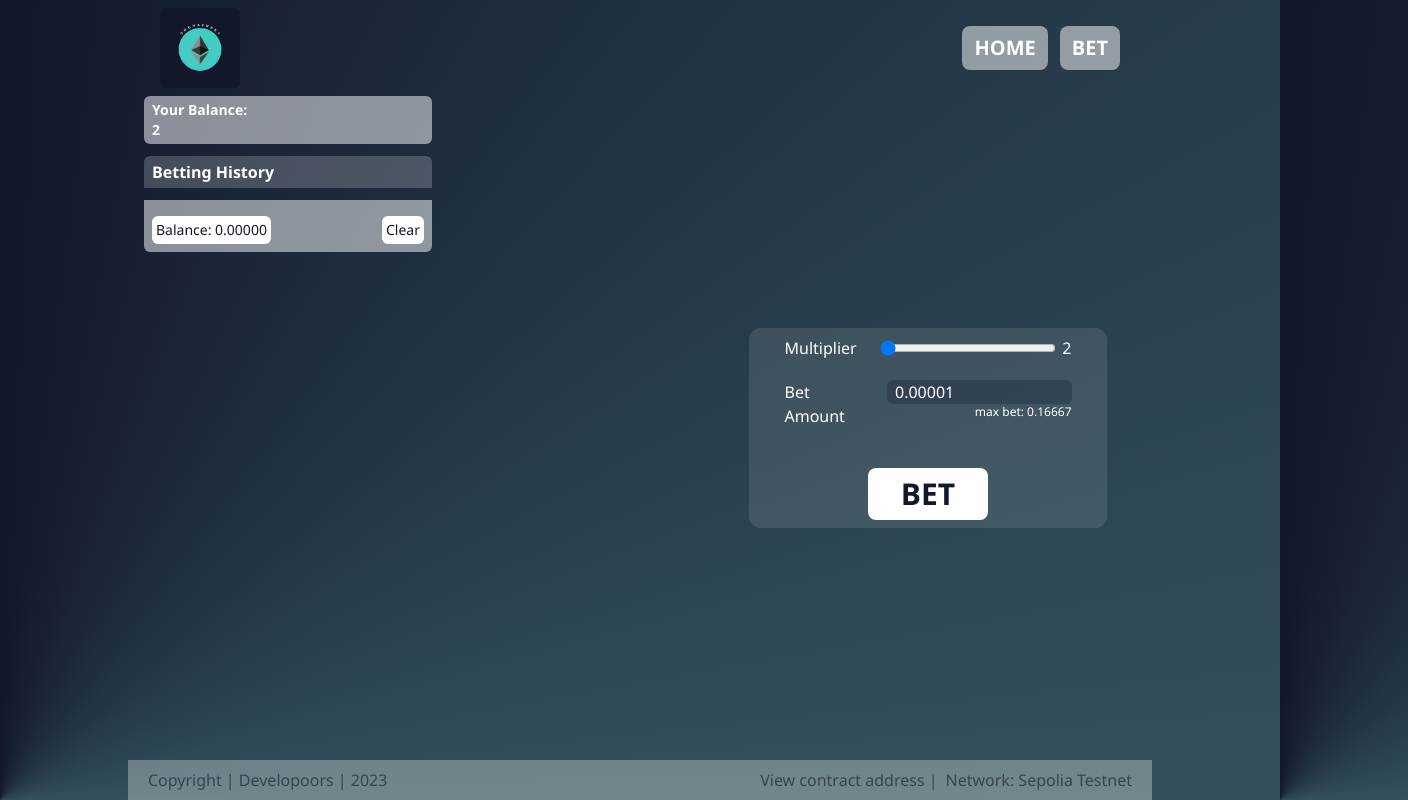
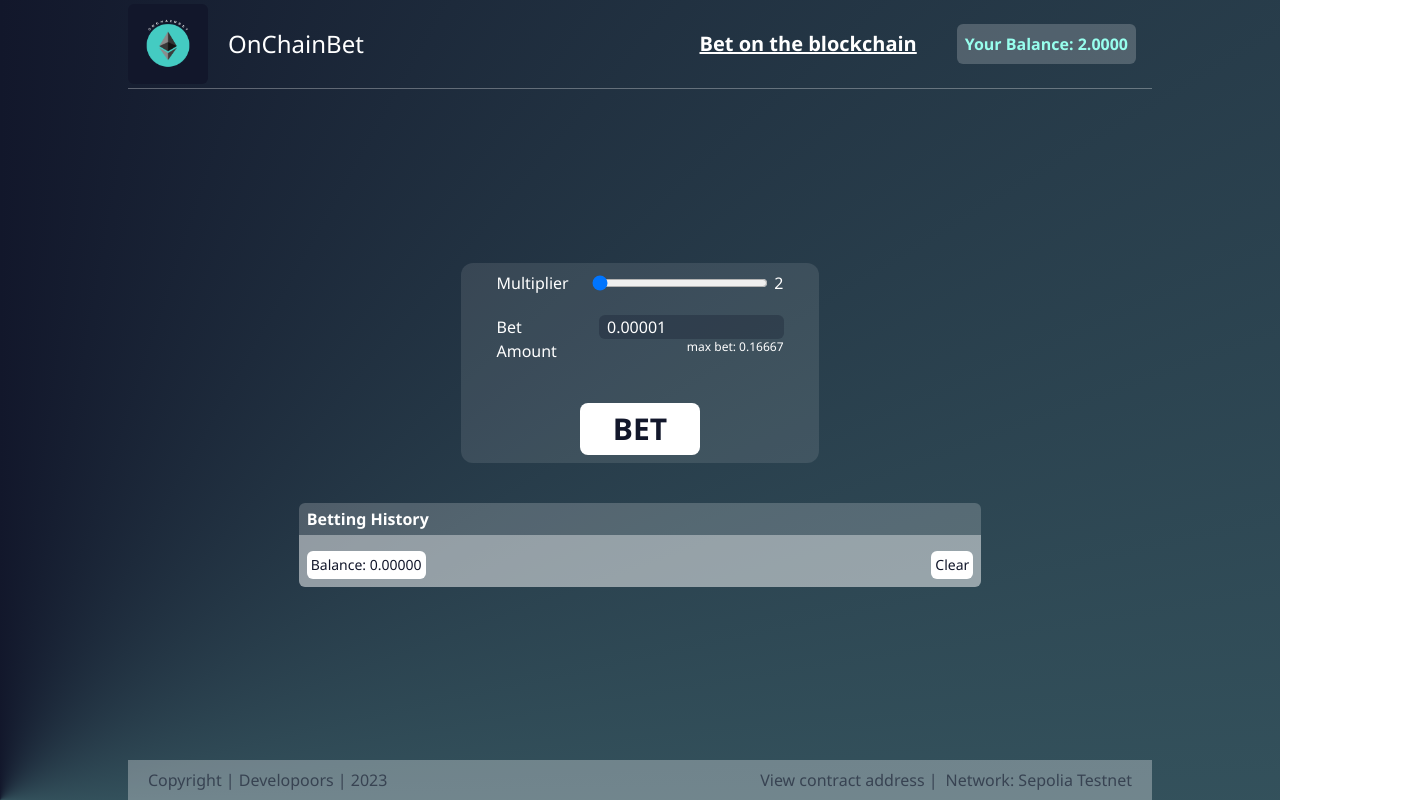
Before and after one commit to Jarjarsson/onchainbet, a Next.js app: page /demo in a window 1280 px wide. Shown: the whole page, 1408 px wide, since content can reach past the window. Built offline with nearby package versions, Linux system fonts and the light colour scheme.

Commit message:
fix: refactor

```diff
--- a/app/demo/page.tsx
+++ b/app/demo/page.tsx
@@ -1,18 +1,16 @@
-"use client";
-import { useEffect, useState } from "react";
-import { playGame, getPlayerBalance, getPool } from "./backend";
-import Image from "next/image";
-import BettingForm from "../component/BettingForm";
-import Link from "next/link";
-import HistoryExpand from "../component/HistoryExpand";
-import { HistoryItem } from "../type";
+'use client';
+import { useEffect, useState } from 'react';
+import { playGame, getPlayerBalance, getPool } from './backend';
+import BettingForm from '../component/BettingForm';
+import HistoryExpand from '../component/HistoryExpand';
+import { HistoryItem } from '../type';
+import Header from '../component/Header';
 
 const Demo = () => {
-  const [status, setStatus] = useState("");
+  const [status, setStatus] = useState('');
   const [playerbalance, setPlayerbalance] = useState(0);
   const [showResult, setShowResult] = useState(false);
   const [demoHis, setDemoHis] = useState<HistoryItem[]>([]);
-
 
   useEffect(() => {
     setPlayerbalance(getPlayerBalance());
@@ -23,7 +21,7 @@ const Demo = () => {
     setStatus(r.status);
     setPlayerbalance(getPlayerBalance());
     setShowResult(true);
-    const data: HistoryItem = { ...r, multiplier, transaction: "" };
+    const data: HistoryItem = { ...r, multiplier, transaction: '' };
     setDemoHis([...demoHis, data]);
   };
 
@@ -33,39 +31,14 @@ const Demo = () => {
 
   return (
     <>
-      <header className="flex justify-between px-8 py-2 items-center">
-        <Image
-          src="/logo.png"
-          alt="logo"
-          width={80}
-          height={80}
-          className="rounded-md"
-        />
-        <nav className="flex gap-3">
-          <Link
-            href={"/"}
-            className="text-cc3 text-xl font-semibold bg-cc3/50 px-3 py-2 rounded-lg"
-          >
-            HOME
-          </Link>
-          <Link
-            href={"/bet"}
-            className="text-cc3 text-xl font-semibold bg-cc3/50 px-3 py-2 rounded-lg"
-          >
-            BET
-          </Link>
-        </nav>
-      </header>
+      <Header links={[{ name: 'Bet on the blockchain', url: '/bet' }]}>
+        <p className="px-2 py-2 font-semibold text-cc2 bg-cc3/20 rounded-md select-none">
+          Your Balance: {playerbalance.toFixed(4)}
+        </p>
+      </Header>
 
-      <main className="flex grow w-screen">
-        <section className="flex flex-col w-1/4  gap-3 px-4">
-          <p className="px-2 py-1 font-semibold text-cc3 bg-cc3/50 rounded-md  text-sm">
-            Your Balance: <br></br>
-            {playerbalance}
-          </p>
-          <HistoryExpand history={demoHis} clear={() => setDemoHis([])} />
-        </section>
-        <section className="flex flex-col justify-center items-center w-3/4">
+      <main className="flex justify-center items-center grow lg:flex-col lg:gap-10">
+        <section className="'w-2/3">
           {!showResult && (
             <BettingForm handleBet={handleBet} maxAmount={getPool() / 12} />
           )}
@@ -76,6 +49,9 @@ const Demo = () => {
             </div>
           )}
         </section>
+        <section className="w-1/3 self-start lg:self-center lg:w-2/3">
+          <HistoryExpand history={demoHis} clear={() => setDemoHis([])} />
+        </section>
       </main>
     </>
   );
```
